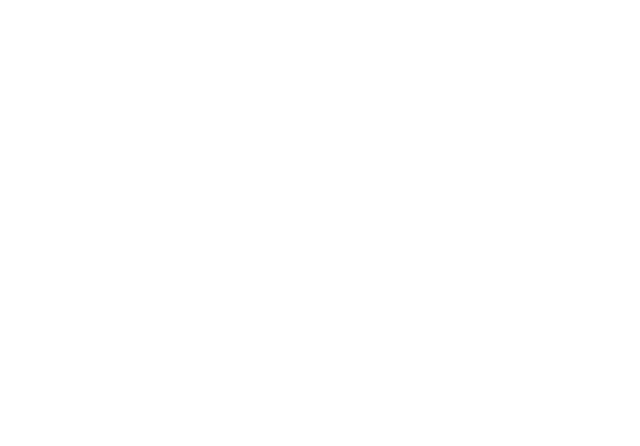
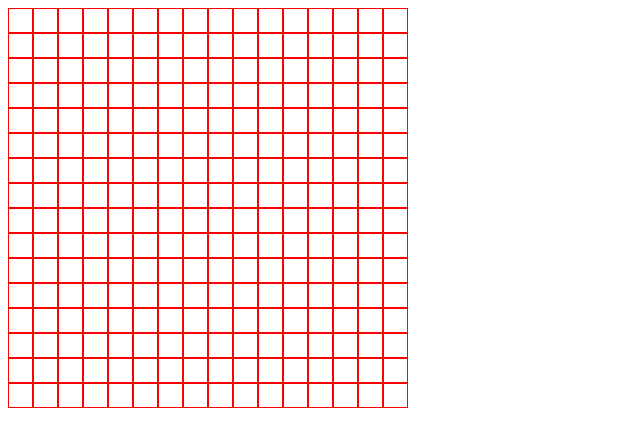
Before and after one commit to monalisanpereira/odin-etch-a-sketch, a plain HTML site: page index.html in a window 1280 px wide. Shown: the whole page, without its empty margins (0-640 px from the left). Drawn offline with Linux system fonts and the light colour scheme.

Commit message:
Add basic sketch functionality

```diff
--- a/index.html
+++ b/index.html
@@ -7,6 +7,8 @@
   <title>Etch-a-Sketch</title>
 </head>
 <body>
+  <div id="sketch-grid" class="sketch-grid">
 
+  </div>
 </body>
 </html>
--- a/script.js
+++ b/script.js
@@ -0,0 +1,31 @@
+// ---------- VARIABLES AND ELEMENTS ----------
+
+const sketchGrid = document.getElementById('sketch-grid');
+
+// ---------- FUNCTIONS ----------
+
+function generateGrid() {
+  for (let i = 0; i < 16*16; i++) {
+    const newDiv = document.createElement("div");
+    newDiv.classList.add("sketch-grid__square")
+    sketchGrid.appendChild(newDiv);
+  }
+}
+
+function paintSquare() {
+  this.classList.add("sketch-grid__square--painted");
+}
+
+// ---------- FUNCTION CALLS ----------
+
+generateGrid();
+
+// ---------- NEW ELEMENTS ----------
+
+const gridSquareList = document.querySelectorAll('.sketch-grid__square');
+
+for (let i = 0; i < gridSquareList.length; i++) {
+  gridSquareList[i].addEventListener('mouseover', ()=>{
+    gridSquareList[i].classList.add("sketch-grid__square--painted")
+  });
+};
--- a/styles.css
+++ b/styles.css
@@ -0,0 +1,15 @@
+.sketch-grid {
+  height: 50vh;
+  width: 50vh;
+  display: grid;
+  grid-template-columns: repeat(16, auto);
+  grid-template-rows: repeat(16, auto);
+}
+
+.sketch-grid__square {
+  border: solid 1px red;
+}
+
+.sketch-grid__square--painted {
+  background-color: black;
+}
```
